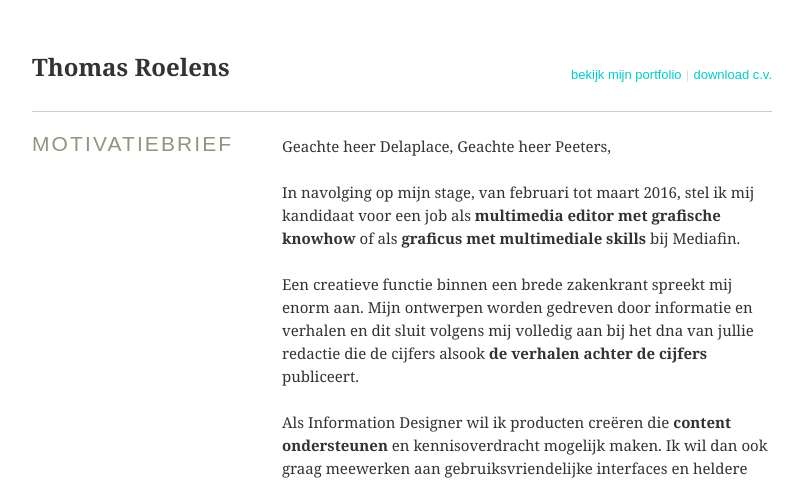
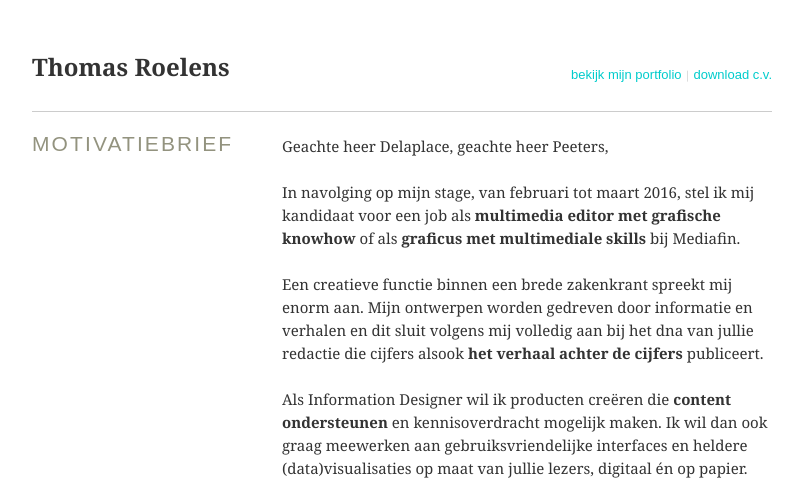
Before and after one commit to RoelensThomas/RoelensThomas.github.io, a plain HTML site: page sollicitatie-mediafin.html in a window 1280 px wide. Shown: the top 483 px of the page, without its empty margins (238-1041 px from the left). Drawn offline with Linux system fonts and the light colour scheme.

Commit message:
sollicitatie-mediafin

```diff
--- a/stagemail.html
+++ b/sollicitatie-mediafin.html
@@ -181,10 +181,10 @@ p.witRegel1 {margin-bottom: 1.5em; }
 	</tr>
 	<tr>
 		<td class="subheaderTopLeft"><h2>MOTIVATIEBRIEF </h2></td>
-		<td rowspan="2" class="subheaderRight"><br>Geachte heer Delaplace, Geachte heer Peeters,<br><br>
+		<td rowspan="2" class="subheaderRight"><br>Geachte heer Delaplace, geachte heer Peeters,<br><br>
 
             In navolging op mijn stage, van februari tot maart 2016, stel ik mij kandidaat voor een job als <b>multimedia editor met grafische knowhow</b> of als <b>graficus met multimediale skills</b> bij Mediafin.<br><br>
-            Een creatieve functie binnen een brede zakenkrant spreekt mij enorm aan. Mijn ontwerpen worden gedreven door informatie en verhalen en dit sluit volgens mij volledig aan bij het dna van jullie redactie die de cijfers alsook <b>de verhalen achter de cijfers</b> publiceert.
+            Een creatieve functie binnen een brede zakenkrant spreekt mij enorm aan. Mijn ontwerpen worden gedreven door informatie en verhalen en dit sluit volgens mij volledig aan bij het dna van jullie redactie die cijfers alsook <b>het verhaal achter de cijfers</b> publiceert.
 
  </td>
 	</tr>
```
